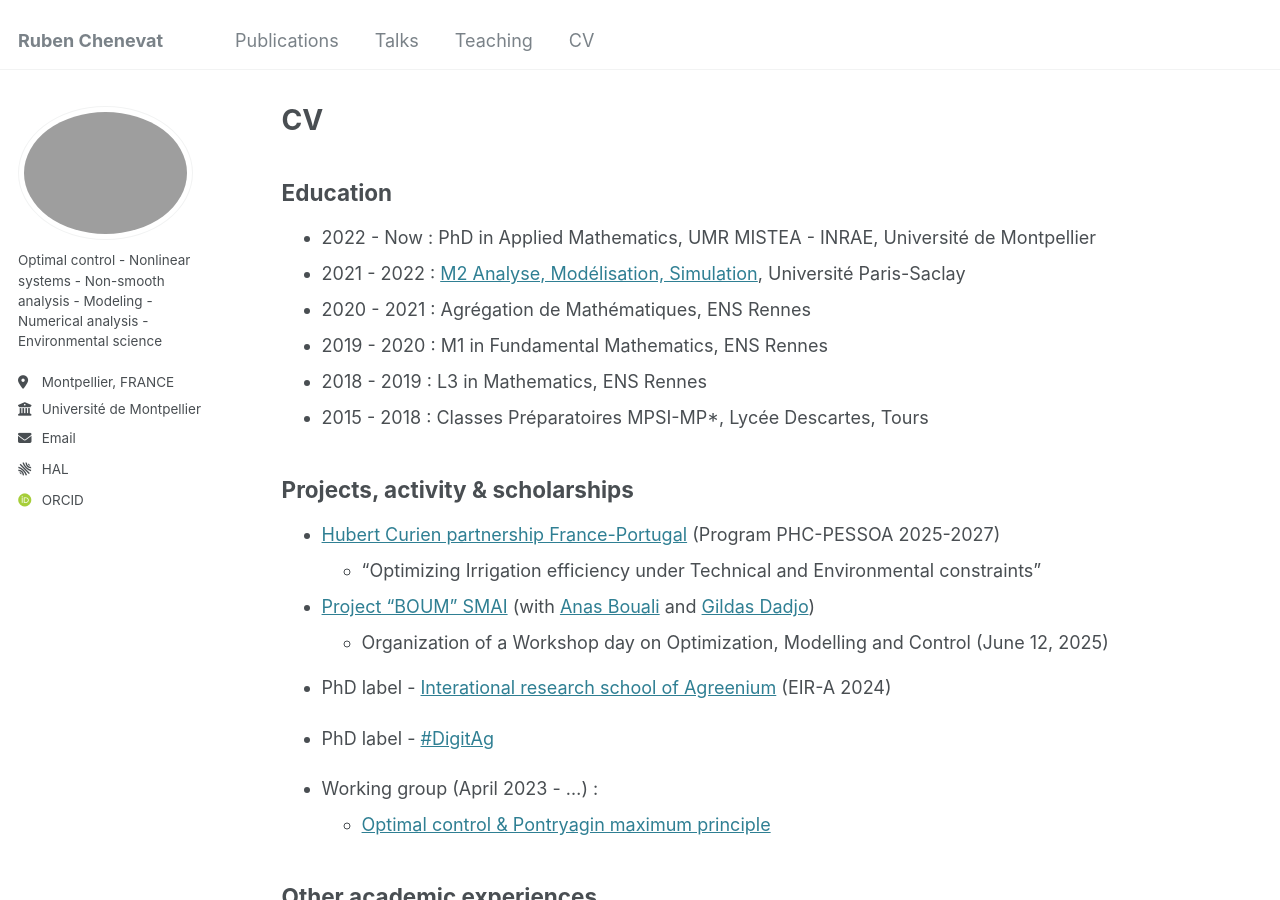
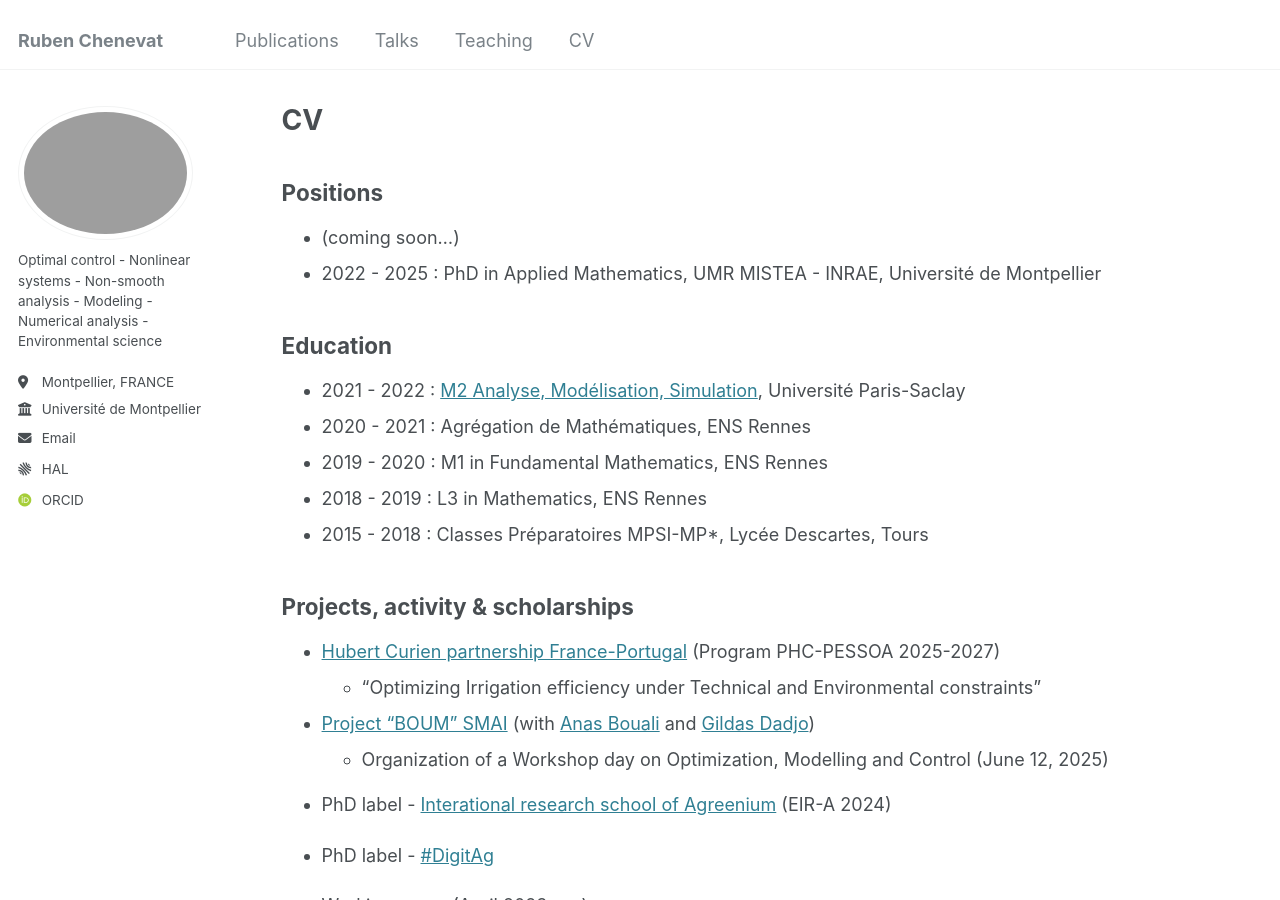
Before and after one commit to rubenchenevat/rubenchenevat.github.io, a Jekyll site: the page built from _pages/cv.md, in a window 1280 px wide and 900 px high. Built offline with Jekyll 4.4.1, drawn with Linux system fonts in a browser that asks for light colours; some web fonts are replaced.

Commit message:
Update cv.md

```diff
--- a/_pages/cv.md
+++ b/_pages/cv.md
@@ -9,9 +9,13 @@ redirect_from:
 
 {% include base_path %}
 
+## Positions
+
+* (coming soon...)
+* 2022 - 2025 : PhD in Applied Mathematics, UMR MISTEA - INRAE, Université de Montpellier
+
 ## Education
 
-* 2022 - Now : PhD in Applied Mathematics, UMR MISTEA - INRAE, Université de Montpellier
 * 2021 - 2022 : [M2 Analyse, Modélisation, Simulation](https://www.imo.universite-paris-saclay.fr/en/students/masters-programs/mathematics-and-applications/m2/analyse-modelisation-simulation/), Université Paris-Saclay
 * 2020 - 2021 : Agrégation de Mathématiques, ENS Rennes
 * 2019 - 2020 : M1 in Fundamental Mathematics, ENS Rennes
```
